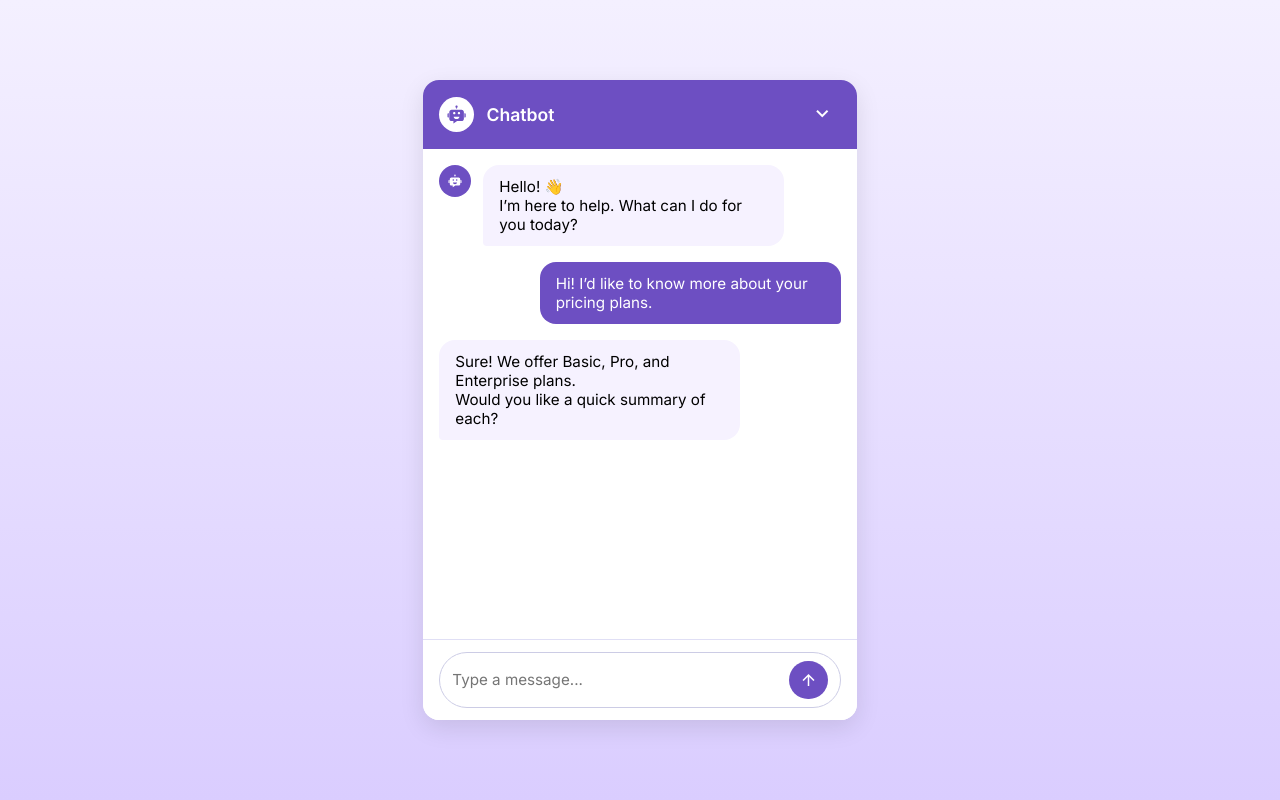
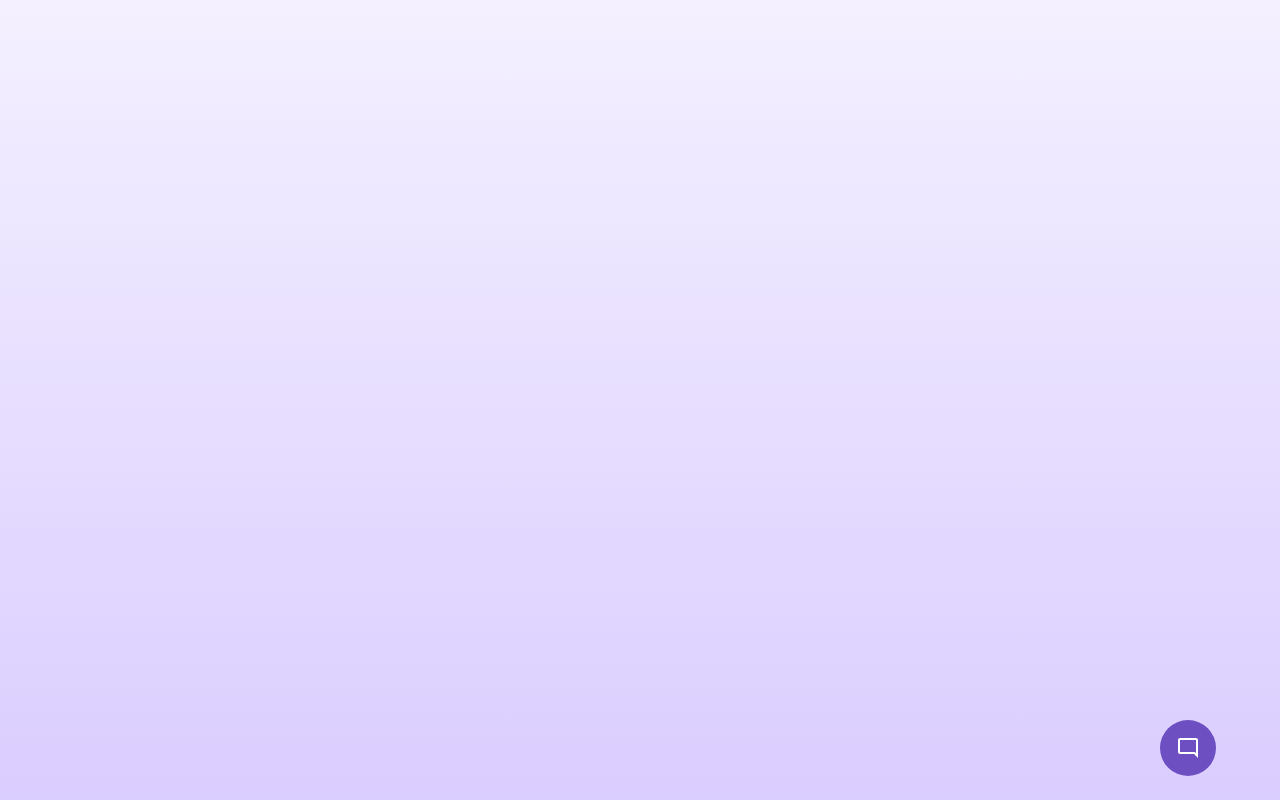
Before and after one commit to akankshhaa/chat-bot, a React (Vite) app in the folder my-app/: page / in a window 1280 px wide. Built offline with nearby package versions, Linux system fonts and the light colour scheme.

Commit message:
connect to gemini api

```diff
--- a/my-app/eslint.config.js
+++ b/my-app/eslint.config.js
@@ -24,6 +24,7 @@ export default defineConfig([
     },
     rules: {
       'no-unused-vars': ['error', { varsIgnorePattern: '^[A-Z_]' }],
+      'react/prop-types': 'off',
     },
   },
 ])
--- a/my-app/index.html
+++ b/my-app/index.html
@@ -2,12 +2,12 @@
 <html lang="en">
   <head>
     <meta charset="UTF-8" />
-    <link rel="icon" type="image/svg+xml" href="/vite.svg" />
+    <link rel="icon" type="image/png" href="/bot-favicon.png" />
     <meta name="viewport" content="width=device-width, initial-scale=1.0" />
     <title>TalkMate</title>
     <link
       rel="stylesheet"
-      href="https://fonts.googleapis.com/css2?family=Material+Symbols+Outlined:opsz,wght,FILL,GRAD@20..48,100..700,0..1,-50..200"
+      href="https://fonts.googleapis.com/css2?family=Material+Symbols+Outlined:opsz,wght,FILL,GRAD@24,400,1,0"
     />
   </head>
   <body>
--- a/my-app/src/App.jsx
+++ b/my-app/src/App.jsx
@@ -1,52 +1,123 @@
+import { useEffect, useRef, useState } from "react";
 import ChatbotIcon from "./components/ChatbotIcon";
 import ChatForm from "./components/ChatForm";
+import ChatMessage from "./components/ChatMessage";
 
 function App() {
+  const [chatHistory, setChatHistory] = useState([]);
+  const [showChatbot, setShowChatbot] = useState(false);
+  const chatBodyScrollRef = useRef();
+
+  const generateBotResponse = async (history) => {
+    const updateHistory = (text) => {
+      setChatHistory((prev) => [
+        ...prev.filter((msg) => msg.text !== "Thinking..."),
+        { role: "model", text },
+      ]);
+    };
+
+    const latestUserMessage =
+      history
+        .slice()
+        .reverse()
+        .find((msg) => msg.role === "user")?.text || "";
+
+    const formattedHistory = [
+      {
+        role: "user",
+        parts: [
+          {
+            text: `You are a helpful assistant. Only return the final answer. Do not include any reasoning or analysis. Respond concisely and clearly.\nUser: ${latestUserMessage}`,
+          },
+        ],
+      },
+    ];
+
+    const requestOptions = {
+      method: "POST",
+      headers: { "Content-Type": "application/json" },
+      body: JSON.stringify({ contents: formattedHistory }),
+    };
+
+    try {
+      const url = `${import.meta.env.VITE_API_URL}?key=${
+        import.meta.env.VITE_API_KEY
+      }`;
+      const response = await fetch(url, requestOptions);
+      const data = await response.json();
+
+      console.log("API response:", data);
+
+      if (!response.ok) {
+        throw new Error(data.error?.message || "Something went wrong!");
+      }
+
+      const apiResponseText =
+        data.candidates?.[0]?.content?.parts?.[0]?.text || "No response";
+
+      updateHistory(apiResponseText.trim());
+    } catch (error) {
+      console.error("Error fetching bot response:", error.message || error);
+      updateHistory("⚠️ Failed to get a response.");
+    }
+  };
+
+  useEffect(() => {
+    if (chatBodyScrollRef.current) {
+      chatBodyScrollRef.current.scrollTo({
+        top: chatBodyScrollRef.current.scrollHeight,
+        behavior: "smooth",
+      });
+    }
+  }, [chatHistory]);
+
   return (
-    <div className="container">
+    <div className={`container ${showChatbot ? "show-chatbot" : ""}`}>
+      <button
+        onClick={() => setShowChatbot((prev) => !prev)}
+        id="chatbot-toggler"
+      >
+        <span className="material-symbols-outlined">
+          {showChatbot ? "close" : "mode_comment"}
+        </span>
+      </button>
+
+      {showChatbot && (
         <div className="chatbot-popup">
-        {/* Chat Header */}
           <div className="chat-header">
             <div className="header-info">
               <ChatbotIcon />
-            <h2 className="logo-text">Chatbot</h2>
+              <h2 className="logo-text">TalkMate</h2>
             </div>
-          <button className="material-symbols-outlined">
+            <button
+              className="material-symbols-outlined"
+              onClick={() => setShowChatbot(false)}
+            >
               keyboard_arrow_down
             </button>
           </div>
 
-        {/* Chat Body */}
-        <div className="chat-body">
+          <div ref={chatBodyScrollRef} className="chat-body">
             <div className="message bot-message">
               <ChatbotIcon />
               <p className="message-text">
-              Hello! 👋 <br />
-              I’m here to help. What can I do for you today?
+                Hello! 👋 <br /> I’m here to help. What can I do for you today?
               </p>
             </div>
-
-          {/* User message */}
-          <div className="message user-message">
-            <p className="message-text">
-              Hi! I’d like to know more about your pricing plans.
-            </p>
+            {chatHistory.map((chat, index) => (
+              <ChatMessage key={index} chat={chat} />
+            ))}
           </div>
 
-          {/* Bot reply */}
-          <div className="message bot-message">
-            <p className="message-text">
-              Sure! We offer Basic, Pro, and Enterprise plans. <br />
-              Would you like a quick summary of each?
-            </p>
+          <div className="chat-footer">
+            <ChatForm
+              chatHistory={chatHistory}
+              setChatHistory={setChatHistory}
+              generateBotResponse={generateBotResponse}
+            />
           </div>
         </div>
-
-        {/* Chat Footer */}
-        <div className="chat-footer">
-          <ChatForm />
-        </div>
-      </div>
+      )}
     </div>
   );
 }
--- a/my-app/src/components/ChatForm.jsx
+++ b/my-app/src/components/ChatForm.jsx
@@ -1,13 +1,34 @@
-const ChatForm = () => {
+import { useRef } from "react";
+
+const ChatForm = ({ chatHistory, setChatHistory, generateBotResponse }) => {
+  const inputRef = useRef();
+
+  const handleFormSubmit = (e) => {
+    e.preventDefault();
+    const userMessage = inputRef.current.value.trim();
+    if (!userMessage) return;
+    inputRef.current.value = "";
+
+    const newUserMessage = { role: "user", text: userMessage };
+    const newHistory = [
+      ...chatHistory,
+      newUserMessage,
+      { role: "model", text: "Thinking..." },
+    ];
+
+    setChatHistory(newHistory);
+    generateBotResponse(newHistory);
+  };
+
   return (
-    <form action="#" className="chat-form">
+    <form action="#" className="chat-form" onSubmit={handleFormSubmit}>
       <input
+        ref={inputRef}
         type="text"
         placeholder="Type a message..."
         className="message-input"
         required
       />
-
       <button type="submit" className="material-symbols-outlined">
         arrow_upward
       </button>
--- /dev/null
+++ b/my-app/src/components/ChatMessage.jsx
@@ -0,0 +1,14 @@
+import ChatbotIcon from "./ChatbotIcon";
+
+const ChatMessage = ({ chat }) => {
+  return (
+    <div
+      className={`message ${chat.role === "model" ? "bot" : "user"}-message`}
+    >
+      {chat.role === "model" && <ChatbotIcon />}
+      <p className="message-text">{chat.text}</p>
+    </div>
+  );
+};
+
+export default ChatMessage;
--- a/my-app/src/index.css
+++ b/my-app/src/index.css
@@ -11,25 +11,64 @@ body {
   width: 100%;
   min-height: 100vh;
   background: linear-gradient(#f4f0ff, #dacdff);
+  padding: 1rem;
   display: flex;
+  justify-content: center;
   align-items: center;
-  justify-content: center;
-  padding: 1rem;
 }
 
 .container {
   width: 100%;
-  max-width: 500px;
+  max-width: 90vw;
 }
 
+/* Chatbot Button */
+#chatbot-toggler {
+  position: fixed;
+  bottom: 3vh;
+  right: 5vw;
+  height: 3.5rem;
+  width: 3.5rem;
+  display: flex;
+  align-items: center;
+  justify-content: center;
+  border: none;
+  border-radius: 50%;
+  background: #6d4fc2;
+  cursor: pointer;
+
+}
+
+#chatbot-toggler span {
+  position: absolute;
+  color: #fff;
+  transition: transform 0.4s ease-in-out;
+}
+
+.container.show-chatbot #chatbot-toggler span {
+  transform: rotate(180deg);
+}
+
+/* Chatbot Box */
 .chatbot-popup {
+  position: fixed;
+  bottom: 12vh;
+  right: 5vw;
+  width: 90vw;
+  max-width: 420px;
   background: #fff;
   border-radius: 1rem;
   box-shadow: 0 8px 24px rgba(0, 0, 0, 0.1);
   display: flex;
   flex-direction: column;
-  height: 80vh;
+  height: 75vh;
   overflow: hidden;
+
+}
+
+.container.show-chatbot .chatbot-popup {
+  opacity: 1;
+  pointer-events: auto;
 }
 
 /* Header */
@@ -58,14 +97,14 @@ body {
 }
 
 .logo-text {
-  font-size: 1.1rem;
+  font-size: 1rem;
   font-weight: 600;
 }
 
 .chat-header button {
   background: none;
   border: none;
-  font-size: 1.5rem;
+  font-size: 1.4rem;
   color: #fff;
   cursor: pointer;
   border-radius: 50%;
@@ -77,7 +116,7 @@ body {
   background: #593bab;
 }
 
-/* Body */
+/* Chat Body */
 .chat-body {
   flex: 1;
   padding: 1rem;
@@ -86,11 +125,11 @@ body {
   flex-direction: column;
   gap: 1rem;
   scroll-behavior: smooth;
-
   scrollbar-width: thin;
   scrollbar-color: #ccc transparent;
 }
 
+/* Messages */
 .message {
   display: flex;
   align-items: flex-start;
@@ -128,7 +167,7 @@ body {
   border-radius: 1rem 1rem 0.25rem 1rem;
 }
 
-/* Footer */
+/* Chat Footer */
 .chat-footer {
   padding: 0.75rem 1rem;
   background: #fff;
```
Also changed, not shown: my-app/public/bot-favicon.png (added), 1 other file (tests, documents, lock files or other folders). Lines whose indentation alone changed are shown as unchanged.
